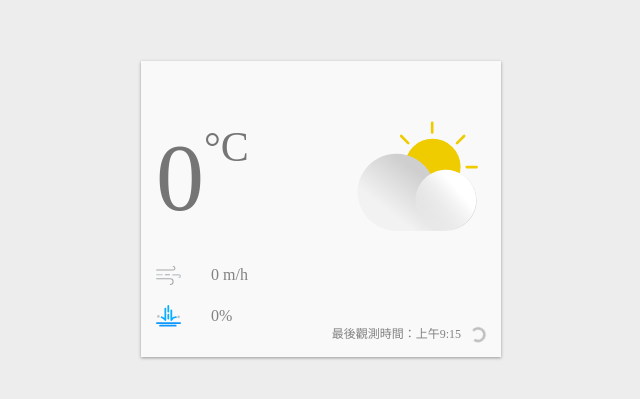
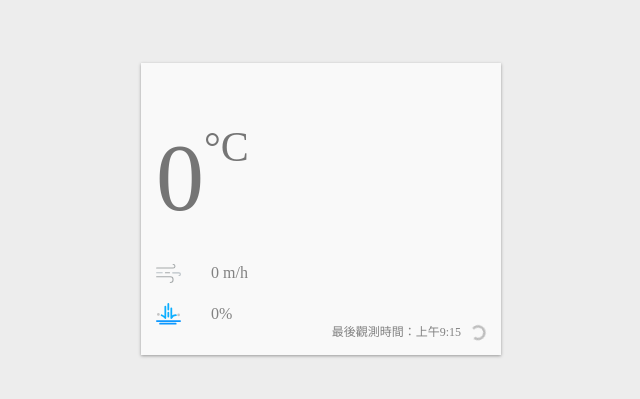
Before and after one commit to victorloo/realtime-weather-app-for-taiwan, a React (Create React App) app: page / in a window 1280 px wide. Shown: the part 191-590 px from the top of the page, without its empty margins (319-959 px from the left). Built offline with nearby package versions, Linux system fonts and the light colour scheme; no server answers.

Commit message:
6.2 根據天氣代碼顯示天氣圖示 - useMemo 的使用

```diff
--- a/src/App.js
+++ b/src/App.js
@@ -251,6 +251,7 @@ const App = () => {
     rainPossibility,
     isLoading,
     comfortability,
+    weatherCode,
   } = weatherElement;
 
   return (
@@ -266,7 +267,7 @@ const App = () => {
             <Temperature>
               {Math.round(temperature)} <Celsius>°C</Celsius>
             </Temperature>
-            <WeatherIcon />
+            <WeatherIcon weatherCode={weatherCode} moment="night" />
           </CurrentWeather>
           <AirFlow>
             <AirFlowIcon /> {windSpeed} m/h
--- a/src/components/WeatherIcon.js
+++ b/src/components/WeatherIcon.js
@@ -1,4 +1,4 @@
-import React from 'react';
+import React, { useMemo } from 'react';
 import styled from '@emotion/styled';
 
 import { ReactComponent as DayClear } from './../images/day-clear.svg';
@@ -80,12 +80,13 @@ const weatherCode2Type = (weatherCode) => {
   return weatherType;
 };
 
-const WeatherIcon = () => {
-  return (
-    <IconContainer>
-      <DayCloudy />
-    </IconContainer>
-  );
+const WeatherIcon = ({ weatherCode, moment }) => {
+  const weatherType = useMemo(() => weatherCode2Type(weatherCode), [
+    weatherCode,
+  ]);
+  const weatherIcon = weatherIcons[moment][weatherType];
+
+  return <IconContainer>{weatherIcon}</IconContainer>;
 };
 
 export default WeatherIcon;
```
